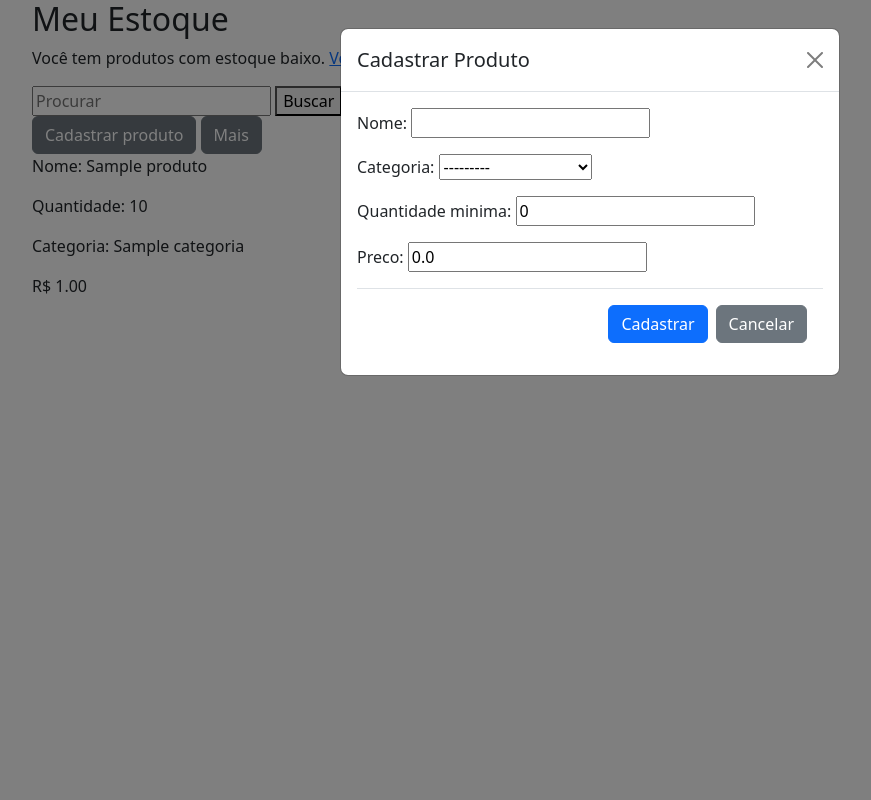
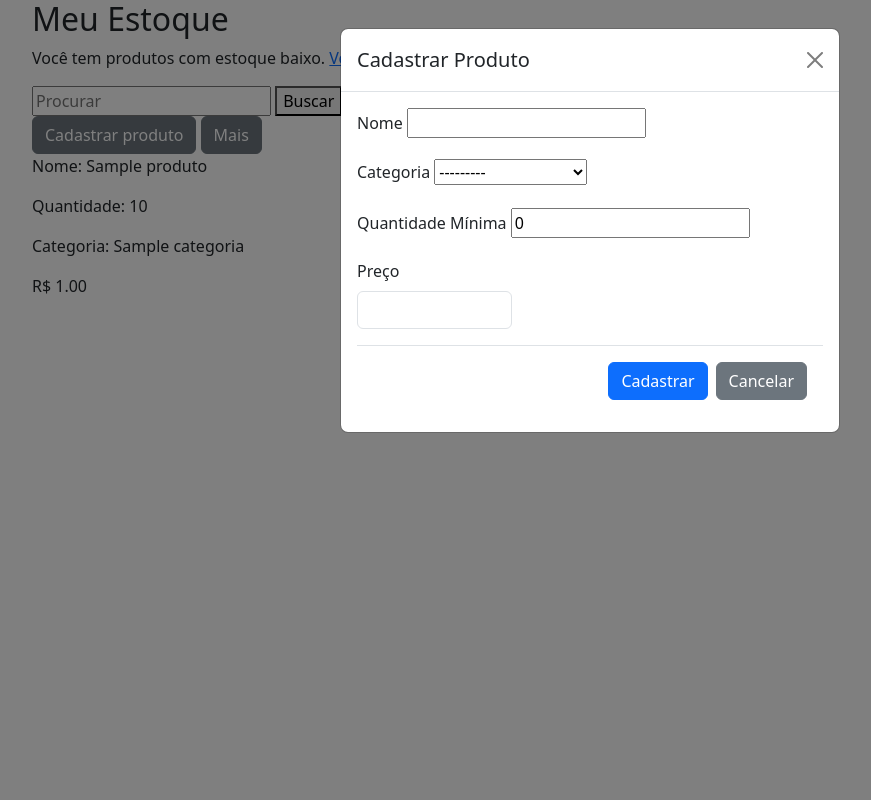
Before and after one commit to Alejandroo19/Crud-A3, a Django app: page / in a window 1280 px wide, after a click on "Cadastrar produto". Shown: the whole page, without its empty margins (50-921 px from the left). Run offline with Django 5.2, Linux system fonts and the light colour scheme; tables that the repository leaves empty hold one stand-in row (values such as "Sample post"); some libraries are stand-ins or nearby versions.

Commit message:
oitavo commit

```diff
--- a/Crud/produtos/forms.py
+++ b/Crud/produtos/forms.py
@@ -6,6 +6,7 @@ class ProdutoForm(forms.ModelForm):
         model = Produto
         fields = ['nome', 'categoria', 'quantidade_minima', 'preco']
 
+
 class CategoriaForm(forms.ModelForm):
     class Meta:
         model = Categoria
--- a/Crud/produtos/models.py
+++ b/Crud/produtos/models.py
@@ -16,6 +16,7 @@ class Produto(models.Model):
     def __str__(self):
         return self.nome
 
+
 class Movimentacao(models.Model):
     # Defina os campos do modelo Movimentacao de acordo com as suas necessidades
     tipo = models.CharField(max_length=50)  # Por exemplo, entrada ou saída
--- a/Crud/produtos/templates/produtos/lista_produtos.html
+++ b/Crud/produtos/templates/produtos/lista_produtos.html
@@ -58,7 +58,26 @@
               </div>
               <div class="modal-body">
                 <form method="post" action="{% url 'cadastrar_produto' %}">
-                  {% csrf_token %} {{ form.as_p }}
+                  {% csrf_token %}
+
+        <div class="mb-3">
+            <label for="id_nome" class="form-label">Nome</label>
+            {{ form.nome }}
+        </div>
+        <div class="mb-3">
+            <label for="id_categoria" class="form-label">Categoria</label>
+            {{ form.categoria }}
+        </div>
+        <div class="mb-3">
+            <label for="id_quantidade_minima" class="form-label">Quantidade Mínima</label>
+            {{ form.quantidade_minima }}
+        </div>
+        <div class="mb-3 col-sm-4">
+            <label for="id_preco" class="form-label">Preço</label>
+            <input type="number" step="0.01" name="preco" id="id_preco" min="0" class="form-control" required>
+        </div>
+
+
                   <div class="modal-footer">
                     <button type="submit" class="btn btn-primary">
                       Cadastrar
```
